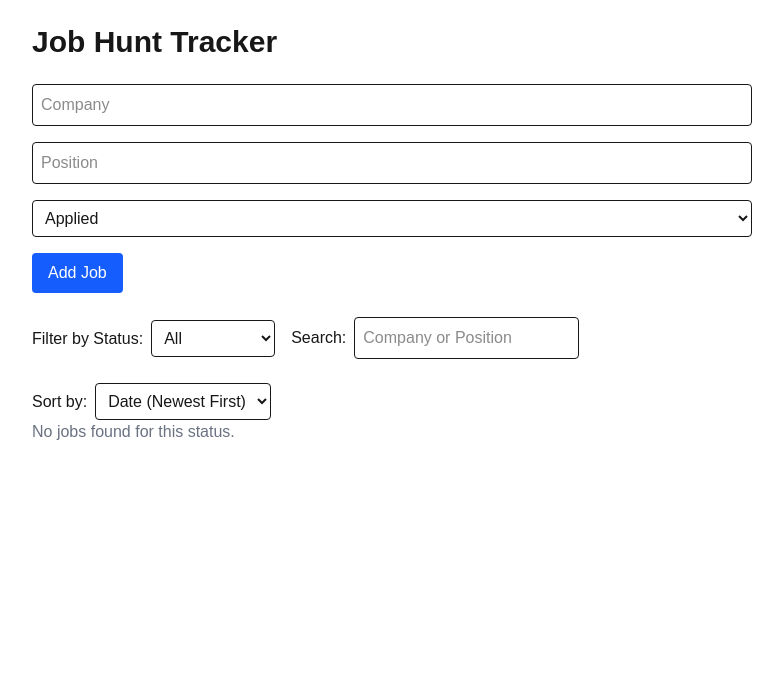
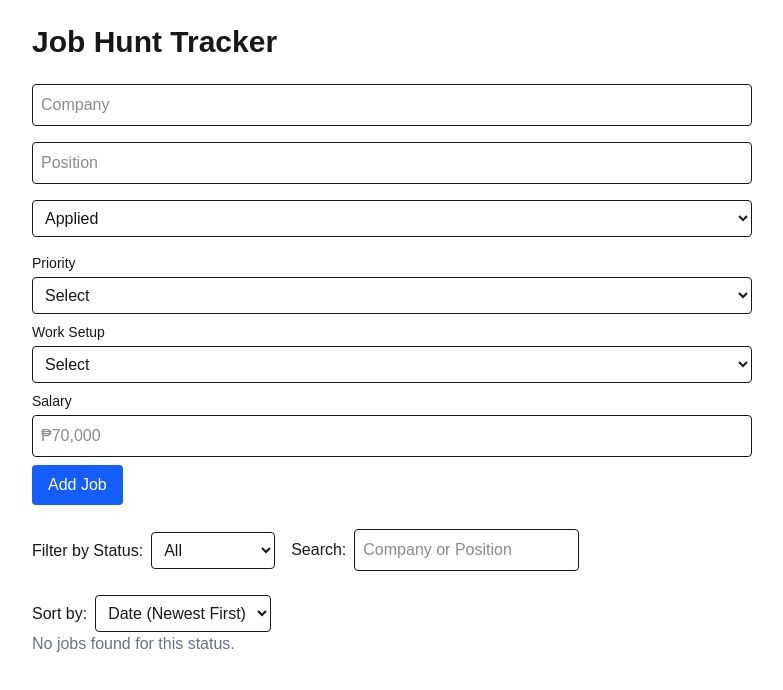
Before and after one commit to benjaminlopezyambot/job-hunt-tracker, a Next.js app: page / in a window 1280 px wide. Shown: the top 690 px of the page, without its empty margins (248-1031 px from the left). Built offline with nearby package versions, Linux system fonts and the light colour scheme.

Commit message:
feat: Priority, Work setup and Salary added in form

```diff
--- a/components/JobCard.tsx
+++ b/components/JobCard.tsx
@@ -8,6 +8,9 @@ type JobCardProps = {
   position: string;
   status: JobStatus;
   dateApplied: string;
+  priority?: "high" | "medium" | "low" | "";
+  workSetup?: "onsite" | "remote" | "hybrid" | "";
+  salary?: string;
   onDelete: () => void;
   onEdit: (updatedJob: Omit<JobCardProps, "onDelete" | "onEdit">) => void;
 };
@@ -17,6 +20,9 @@ export const JobCard: React.FC<JobCardProps> = ({
   position,
   status,
   dateApplied,
+  priority,
+  workSetup,
+  salary,
   onDelete,
   onEdit,
 }) => {
@@ -97,6 +103,9 @@ export const JobCard: React.FC<JobCardProps> = ({
       >
         Status: {status}
       </p>
+      <p className='text-sm text-gray-600'>Priority: {priority || "—"}</p>
+      <p className='text-sm text-gray-600'>Work Setup: {workSetup || "—"}</p>
+      <p className='text-sm text-gray-600'>Salary: {salary || "—"}</p>
 
       <div className='absolute top-2 right-2 flex gap-2'>
         <button
--- a/components/JobForm.tsx
+++ b/components/JobForm.tsx
@@ -1,5 +1,6 @@
 "use client";
 
+import { Job } from "@/types";
 import React, { useState } from "react";
 
 type Props = {
@@ -8,6 +9,9 @@ type Props = {
     position: string;
     status: string;
     dateApplied: string;
+    priority?: Job["priority"];
+    workSetup?: Job["workSetup"];
+    salary?: string;
   }) => void;
 };
 
@@ -15,16 +19,34 @@ export const JobForm: React.FC<Props> = ({ onAdd }) => {
   const [company, setCompany] = useState("");
   const [position, setPosition] = useState("");
   const [status, setStatus] = useState("applied");
+  const [priority, setPriority] = useState<Job["priority"]>("");
+  const [workSetup, setWorkSetup] = useState<Job["workSetup"]>("");
+  const [salary, setSalary] = useState("");
 
   const handleSubmit = (e: React.FormEvent) => {
     e.preventDefault();
     const dateApplied = new Date().toISOString().split("T")[0];
-    onAdd({ company, position, status, dateApplied });
+    onAdd({
+      company,
+      position,
+      status,
+      dateApplied,
+      priority,
+      workSetup,
+      salary,
+    });
     setCompany("");
     setPosition("");
     setStatus("applied");
+    setPriority("");
+    setWorkSetup("");
+    setSalary("");
   };
-
+  const handleSalaryChange = (e: React.ChangeEvent<HTMLInputElement>) => {
+    const value = e.target.value.replace(/[^\d]/g, ""); // Remove non-digits
+    const formatted = value ? `₱${Number(value).toLocaleString("en-PH")}` : "";
+    setSalary(formatted);
+  };
   return (
     <form onSubmit={handleSubmit} className='space-y-4'>
       <input
@@ -53,6 +75,44 @@ export const JobForm: React.FC<Props> = ({ onAdd }) => {
         <option value='offer'>Offer</option>
         <option value='rejected'>Rejected</option>
       </select>
+      <div className='mb-2'>
+        <label className='block text-sm font-medium mb-1'>Priority</label>
+        <select
+          className='border p-2 rounded w-full'
+          value={priority}
+          onChange={(e) => setPriority(e.target.value as Job["priority"])}
+        >
+          <option value=''>Select</option>
+          <option value='high'>High</option>
+          <option value='medium'>Medium</option>
+          <option value='low'>Low</option>
+        </select>
+      </div>
+
+      <div className='mb-2'>
+        <label className='block text-sm font-medium mb-1'>Work Setup</label>
+        <select
+          className='border p-2 rounded w-full'
+          value={workSetup}
+          onChange={(e) => setWorkSetup(e.target.value as Job["workSetup"])}
+        >
+          <option value=''>Select</option>
+          <option value='remote'>Remote</option>
+          <option value='onsite'>Onsite</option>
+          <option value='hybrid'>Hybrid</option>
+        </select>
+      </div>
+
+      <div className='mb-2'>
+        <label className='block text-sm font-medium mb-1'>Salary</label>
+        <input
+          className='border p-2 rounded w-full'
+          value={salary}
+          onChange={handleSalaryChange}
+          placeholder='₱70,000'
+        />
+      </div>
+
       <button
         type='submit'
         className='bg-blue-600 text-white px-4 py-2 rounded'
--- a/types/index.ts
+++ b/types/index.ts
@@ -9,6 +9,9 @@ export type Job = {
   id: string;
   company: string;
   position: string;
-  status: Exclude<JobStatus, "all">;
+  status: JobStatus;
   dateApplied: string;
+  priority?: "high" | "medium" | "low" | "";
+  workSetup?: "onsite" | "remote" | "hybrid" | "";
+  salary?: string;
 };
```
